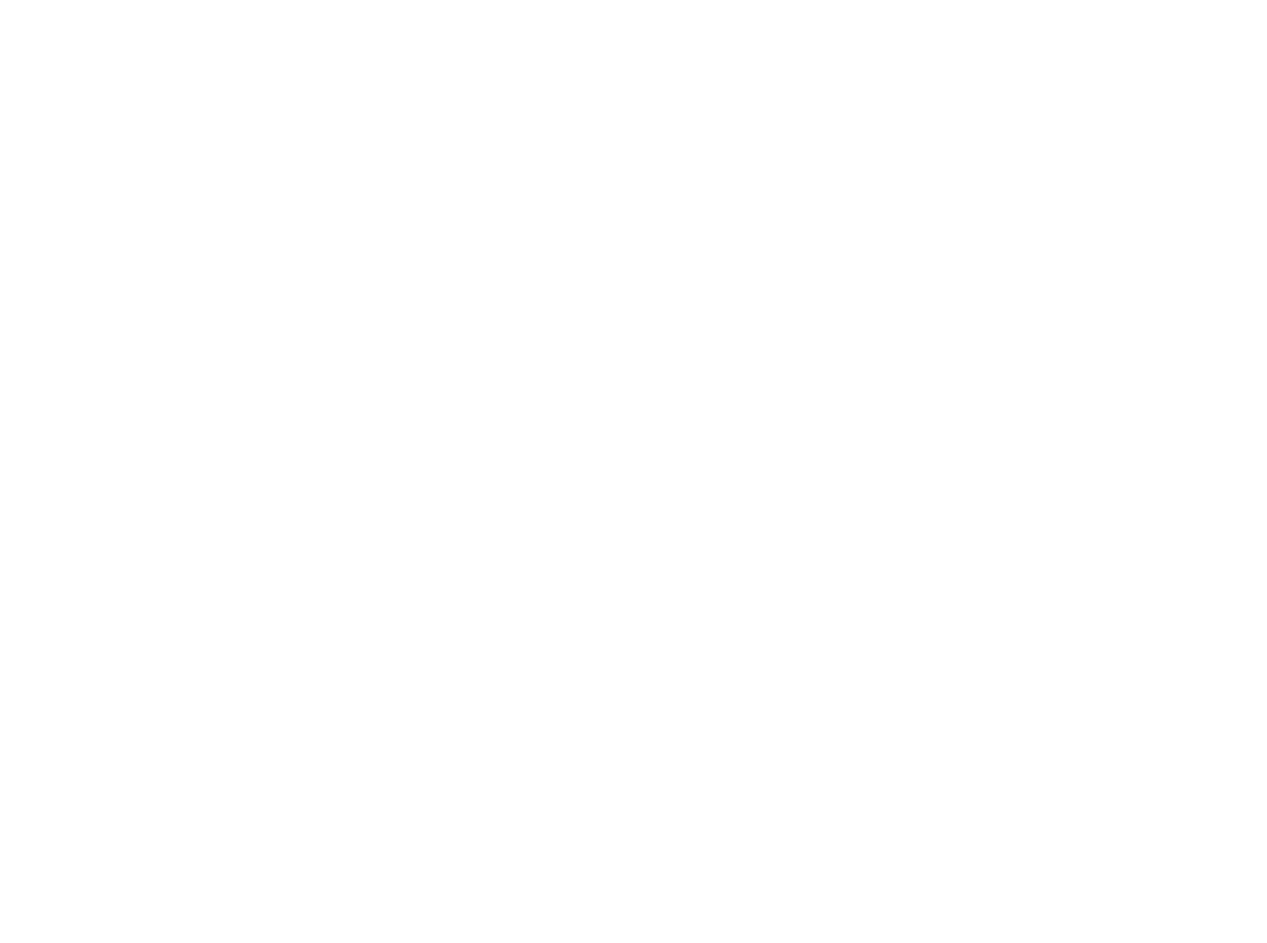
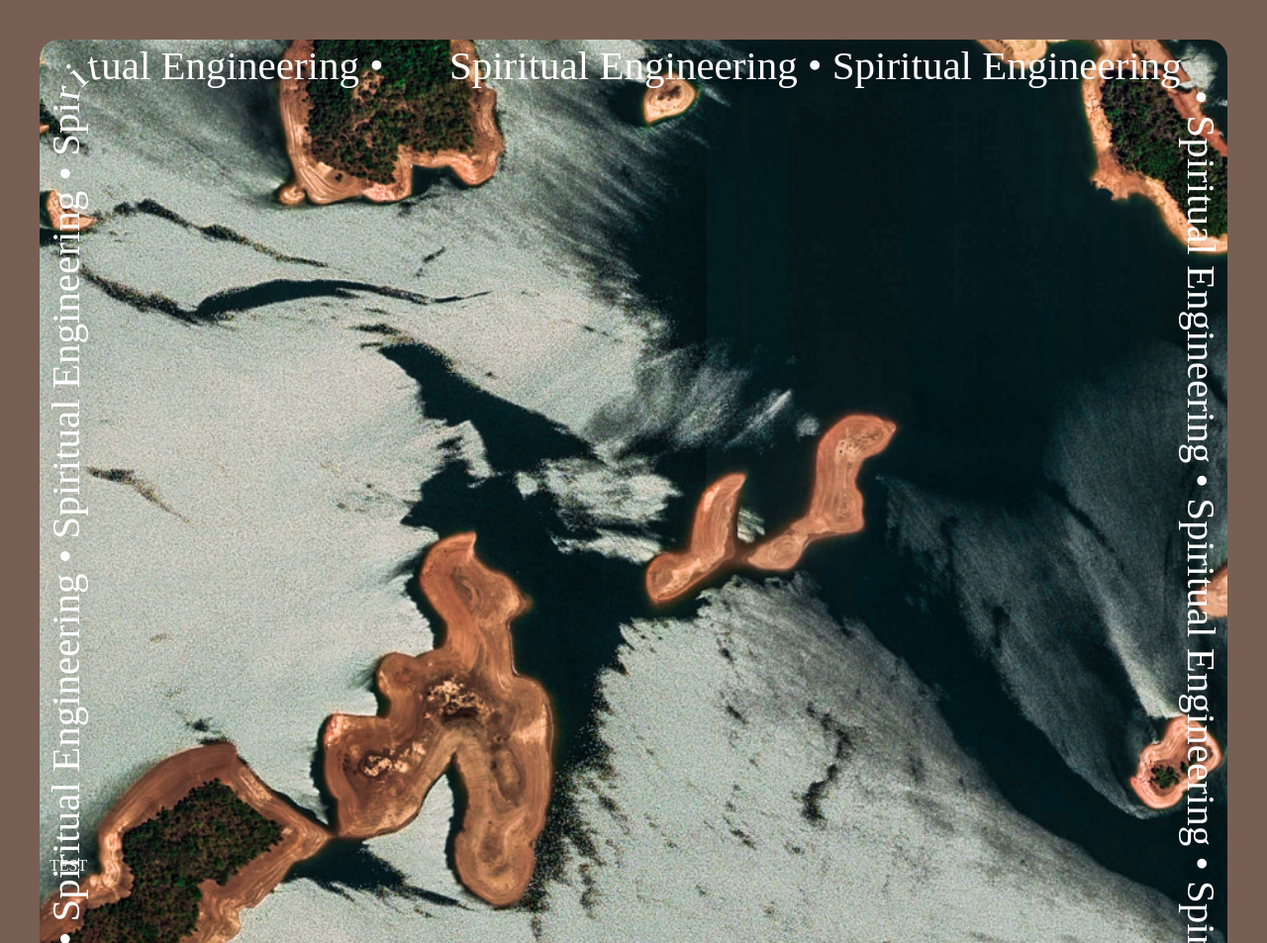
Before and after one commit to rscheuer/Resize-div-on-scroll, a website: page index.html in a window 1280 px wide. Shown: the top 953 px of the page at 99% size. Before the commit the page ends 800 px from the top, so only its background shows below. Drawn offline with nearby package versions, Linux system fonts and the light colour scheme.

Commit message:
yeet test 1

```diff
--- a/index.html
+++ b/index.html
@@ -5,8 +5,33 @@
   <meta http-equiv="X-UA-Compatible" content="IE=edge">
   <meta name="viewport" content="width=device-width, initial-scale=1.0">
   <title>Resize Div On Scroll</title>
+  <link rel="stylesheet" href="css/style.css">
+  <script src="https://code.jquery.com/jquery-3.6.0.js" integrity="sha256-H+K7U5CnXl1h5ywQfKtSj8PCmoN9aaq30gDh27Xc0jk=" crossorigin="anonymous"></script>
 </head>
 <body>
+  <section class="intro">
+    <div class="resize-container">
+      <div id="wrap">
+        <svg id="ellipse" version="1.1" viewBox="0 0 1000 1000">
+          <path id="thePath" fill="transparent" d="M100,500A400,400 0 0 0 900 500 A400,400 0 0 0 100 500" />
+          <text>
+            <textPath xlink:href="#thePath" dy="50" id="tp" lengthAdjust="spacingAndGlyphs" >
+              Spiritual Engineering • Spiritual Engineering • Spiritual Engineering • Spiritual Engineering • Spiritual Engineering • Spiritual Engineering • Spiritual Engineering • Spiritual Engineering • Spiritual Engineering • Spiritual Engineering • Spiritual Engineering • Spiritual Engineering  • Spiritual Engineering  •
+            </textPath>
+          </text>
+        </svg>
+      </div>
+      <!-- <div class="resize-obj"> -->
+        <img src="./img/earth1.jpg" class="resize-obj" alt="" srcset="">
+      <!-- </div> -->
+    </div>
+  </section>
+  <section class="intro">
+    <div class="container">
+      <p>TEST</p>
+    </div>
+  </section>
 
+  <script src="./js/index.js"></script>
 </body>
 </html>
--- /dev/null
+++ b/js/index.js
@@ -0,0 +1,68 @@
+var variableHeight = $(window).height();
+
+$(window).scroll(function(){
+  var distanceFromTop = $(document).scrollTop();
+  console.log($(window).height() - distanceFromTop)
+  var newHeight = $(window).height() - distanceFromTop;
+  variableHeight = newHeight;
+  if(newHeight >= 0){
+    $('.resize-container').css('height', newHeight + 'px');
+  }
+  InitMarquee();
+});
+
+
+// MARQUEE STUFF
+
+let so = 0
+function Marquee(){
+  requestAnimationFrame(Marquee)
+  tp.setAttributeNS(null,"startOffset",so+"%");
+  if(so >= 50){so = 0;}
+  so+= .01
+}
+
+Marquee()
+
+function InitMarquee() {
+  let w = wrap.clientWidth;
+  let h = wrap.clientHeight;
+  console.log("clientHeight:  " + h)
+  console.log("window height: " + variableHeight)
+  h = variableHeight;
+  ellipse.setAttributeNS(null, "viewBox", `0 0 ${w}  ${h}`);
+  let d=`M100,80 h${w-200} a20,20 0 0 1 20,20 v${h-200} a20,20 0 0 1 -20,20 h-${w-200} a20,20 0 0 1 -20,-20 v-${h-200} a20,20 0 0 1 20,-20 h${w-200} a20,20 0 0 1 20,20 v${h-200} a20,20 0 0 1 -20,20 h-${w-200} a20,20 0 0 1 -20,-20 v-${h-200} a20,20 0 0 1 20,-20 z`;
+  if(w<900)
+  d=`M60,40 h${w-120} a20,20 0 0 1 20,20 v${h-120} a20,20 0 0 1 -20,20 h-${w-120} a20,20 0 0 1 -20,-20 v-${h-120} a20,20 0 0 1 20,-20 h${w-120} a20,20 0 0 1 20,20 v${h-120} a20,20 0 0 1 -20,20 h-${w-120} a20,20 0 0 1 -20,-20 v-${h-120} a20,20 0 0 1 20,-20 z`;
+  else
+  d=`M100,80 h${w-200} a20,20 0 0 1 20,20 v${h-200} a20,20 0 0 1 -20,20 h-${w-200} a20,20 0 0 1 -20,-20 v-${h-200} a20,20 0 0 1 20,-20 h${w-200} a20,20 0 0 1 20,20 v${h-200} a20,20 0 0 1 -20,20 h-${w-200} a20,20 0 0 1 -20,-20 v-${h-200} a20,20 0 0 1 20,-20 z`;
+
+  thePath.setAttributeNS(null, "d", d);
+  // thePath.setAttributeNS(null, "stroke", "#808600");
+  let path_length =  thePath.getTotalLength();
+
+
+  //begin at a bigger size than needed then size down
+  var font_size = 30;
+  if(w>=900){
+    font_size = 60;
+  }
+  ellipse.style.fontSize = font_size+"px";
+
+  // thePath.setAttributeNS(null,"textLength",path_length/2)
+
+  // while the text length is bigger than half path length
+  while(tp.getComputedTextLength() > path_length / 2 ){
+    //reduce the font size
+    font_size -= 1;
+    //reset the font size
+    ellipse.style.fontSize = font_size+"px";
+  }
+}
+
+
+
+window.setTimeout(function() {
+  InitMarquee();
+  window.addEventListener("resize", InitMarquee, false);
+}, 15);
--- a/package.json
+++ b/package.json
@@ -4,7 +4,8 @@
   "description": "",
   "main": "index.js",
   "scripts": {
-    "test": "echo \"Error: no test specified\" && exit 1"
+    "test": "echo \"Error: no test specified\" && exit 1",
+    "sass": "sass --watch sass/theme.scss css/style.css"
   },
   "author": "",
   "license": "ISC",
--- /dev/null
+++ b/sass/extras/general.scss
@@ -0,0 +1,62 @@
+body, html{
+  margin: 0;
+  background-color: rgb(119, 96, 83);
+  color: whitesmoke;
+}
+
+.intro{
+  height: 100vh;
+  position: relative;
+  box-sizing: border-box;
+
+  .container{
+    box-sizing: border-box;
+    width: 100%;
+    padding: 50px;
+  }
+
+  .resize-container{
+    width: 100%;
+    height: 100vh;
+    position: -webkit-sticky;
+    position: sticky;
+    top: -1px;
+
+    box-sizing: border-box;
+    padding: 40px;
+
+    #wrap{
+      width:100%;
+      height:100%;
+      position: absolute;
+      top: 0;
+      left: 0;
+      pointer-events: none;
+      text{
+        fill: white;
+        text-shadow: 0px 0px 22px rgba(0, 0, 0, 0.212);
+      }
+    }
+
+    .resize-obj{
+      background-color: rgb(116, 150, 150);
+      width: 100%;
+      height: 100%;
+      border-radius: 20px;
+      object-fit: cover;
+      overflow: hidden;
+      // display: flex;
+      // justify-content: center;
+      // align-items: center;
+
+      img{
+        // max-width: 100%;
+        // max-height: 100%;
+        min-height: 100vh;
+        // min-width: 100vw;
+        min-width: 100vw;
+        align-self: center;
+      }
+    }
+  }
+}
--- /dev/null
+++ b/sass/theme.scss
@@ -0,0 +1 @@
+@import './extras/general.scss'
```
Also changed, not shown: css/style.css (added), img/earth1.jpg (added), 1 other file.
